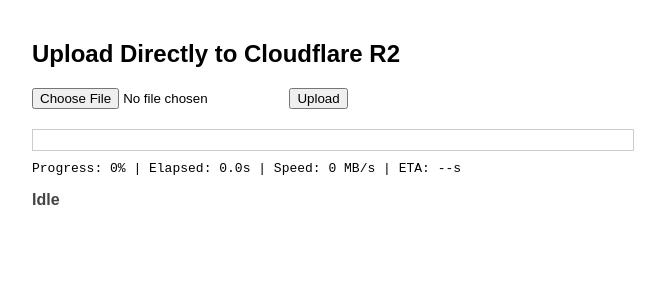
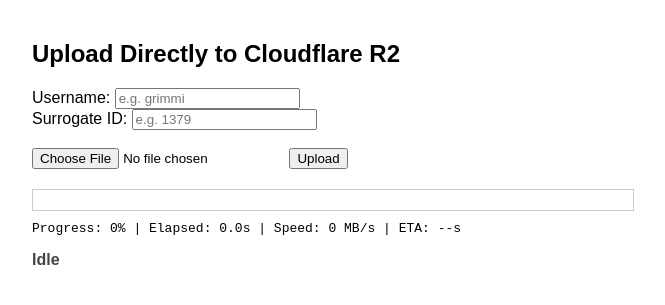
Before and after one commit to textwhisperapi/twupload, a plain HTML site: page index.html in a window 1280 px wide. Shown: the whole page, without its empty margins (308-973 px from the left). Drawn offline with Linux system fonts and the light colour scheme.

Commit message:
Update index.html

```diff
--- a/index.html
+++ b/index.html
@@ -7,6 +7,17 @@
 </head>
 <body>
   <h2>Upload Directly to Cloudflare R2</h2>
+<label>
+  Username:
+  <input type="text" id="usernameInput" placeholder="e.g. grimmi">
+</label>
+<br>
+<label>
+  Surrogate ID:
+  <input type="text" id="surrogateInput" placeholder="e.g. 1379">
+</label>
+<br><br>
+
   <input type="file" id="fileInput">
   <button onclick="upload()">Upload</button>
 
```
